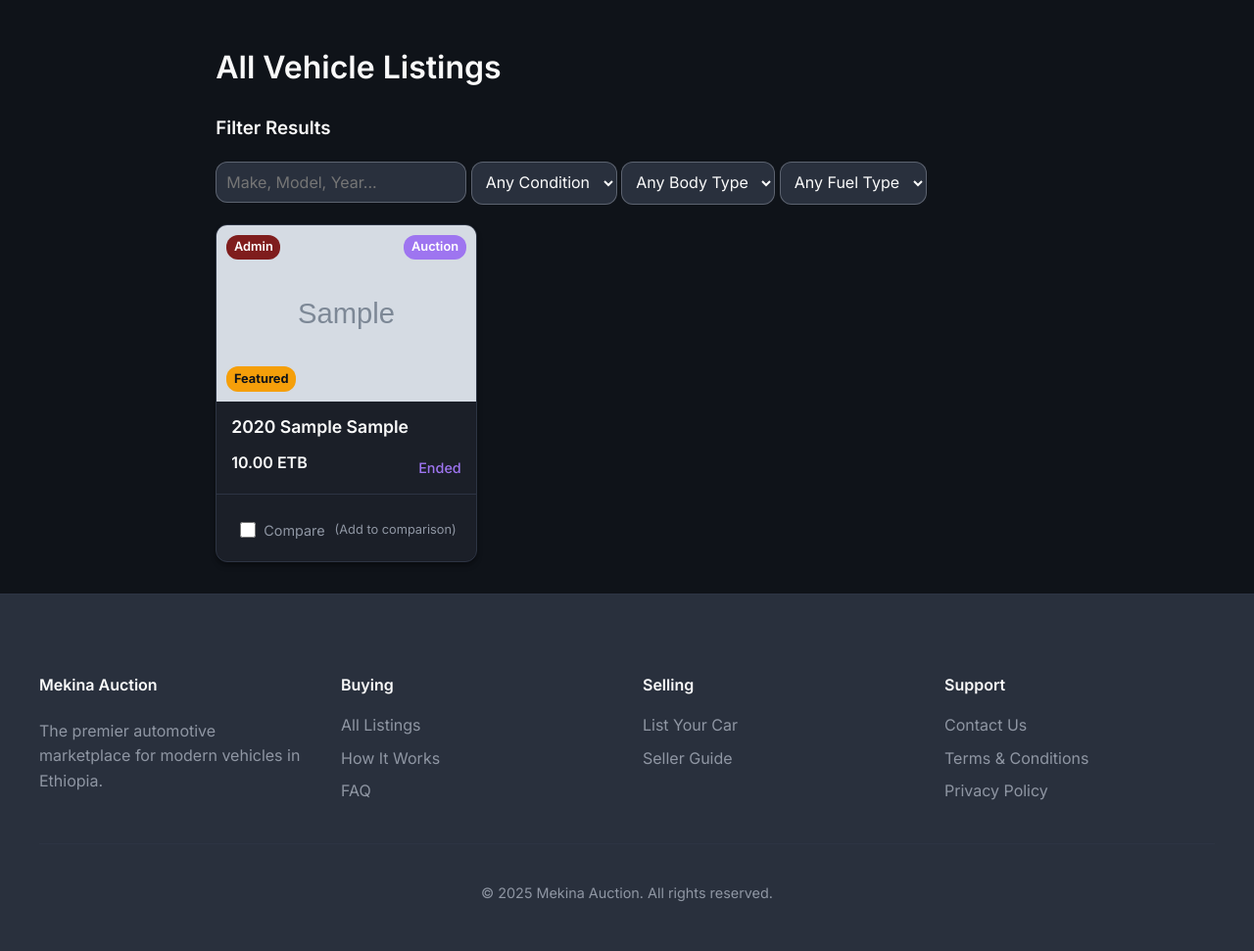
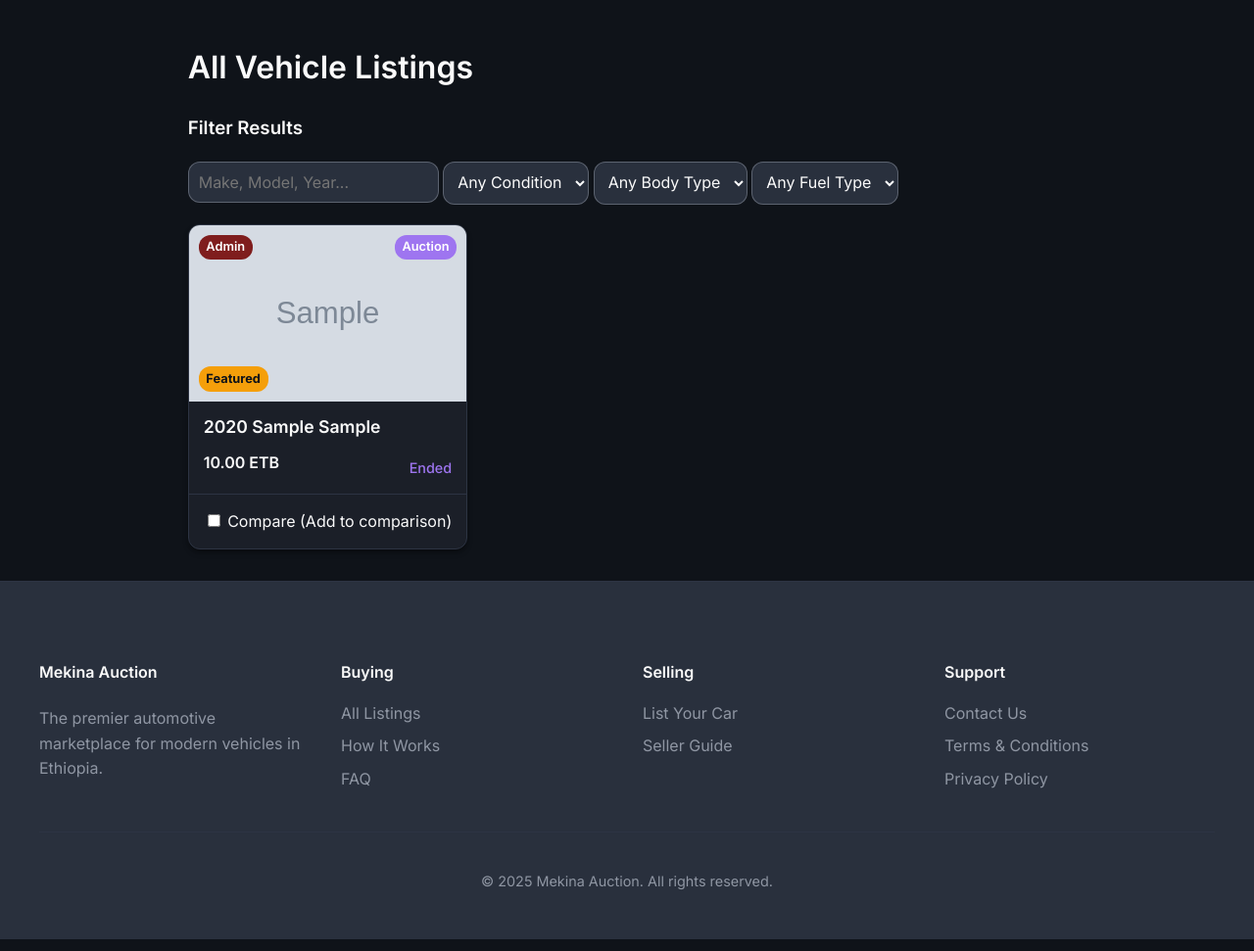
Before and after one commit to amenelu/mekina, a Flask app: page /all-listings in a window 1280 px wide. Shown: the part 63-1034 px from the top of the page at 98% size. Run offline with Flask 3, Linux system fonts and the light colour scheme; tables that the repository leaves empty hold one stand-in row (values such as "Sample post"); grey boxes marked "Sample" are stand-in pictures; some libraries are stand-ins or nearby versions.

Commit message:
feat(ui): changes to the comparison tool

```diff
--- a/car-auction-mvp/static/css/style.css
+++ b/car-auction-mvp/static/css/style.css
@@ -2181,118 +2181,6 @@ nav a.active {
     font-size: 2rem;
   }
 }
-/* --- Comparison Tool --- */
-.compare-container {
-  display: flex;
-  align-items: center;
-  gap: 5px;
-  margin-top: 5px; /* Adjust margin */
-  padding: 5px; /* Add padding to increase clickable area */
-  border-radius: calc(var(--radius) / 2);
-}
-
-.compare-description {
-  font-size: 0.8em;
-  color: hsl(var(--muted-foreground));
-  margin-left: 5px;
-}
-
-.compare-container label {
-  font-size: 0.9em;
-  color: hsl(var(--muted-foreground));
-  cursor: pointer;
-  vertical-align: middle; /* Align with larger checkbox */
-}
-
-.compare-checkbox {
-  accent-color: hsl(var(--accent));
-  width: 1.2em; /* Make checkbox slightly larger */
-  height: 1.2em;
-  vertical-align: middle;
-}
-.comparison-bar {
-  position: fixed;
-  bottom: 0;
-  left: 0;
-  width: 100%;
-  background-color: hsl(var(--card));
-  border-top: 1px solid hsl(var(--border));
-  padding: 0.25rem 0; /* Further reduced padding */
-  z-index: 999;
-  box-shadow: 0 -4px 15px hsl(var(--background)/0.5);
-  transition: all 0.3s ease-in-out; /* Smooth appearance */
-}
-
-.comparison-content #comparison-count {
-  font-weight: 500;
-  font-size: 0.8rem; /* Further reduced font size */
-}
-
-.comparison-actions {
-  display: flex;
-  align-items: center;
-  gap: 0.5rem; /* Further reduced gap */
-}
-
-.comparison-actions .btn {
-  padding: 4px 10px;
-  font-size: 0.8rem;
-}
-
-/* --- Comparison Page --- */
-.comparison-table {
-  width: 100%;
-  border-collapse: collapse;
-  margin-top: 2rem;
-  font-size: 0.95em;
-}
-
-.comparison-table th, .comparison-table td {
-  padding: 1rem;
-  text-align: center;
-  border: 1px solid hsl(var(--border));
-  vertical-align: middle;
-}
-
-.comparison-table th {
-  background-color: hsl(var(--secondary));
-  font-weight: 600;
-}
-
-.comparison-table thead th:first-child {
-  text-align: left;
-  background-color: transparent;
-  border: none;
-}
-
-.comparison-table tbody td:first-child {
-  text-align: left;
-  font-weight: 600;
-}
-
-.comparison-image {
-  width: 150px;
-  height: 110px;
-  object-fit: cover;
-  border-radius: var(--radius);
-  margin-bottom: 0.5rem;
-  display: block;
-  margin-left: auto;
-  margin-right: auto;
-}
-
-.best-value {
-  background-color: hsl(var(--success) / 0.15) !important;
-  border: 1px solid hsl(var(--success));
-  font-weight: 700;
-}
-
-.best-value-badge {
-  display: block;
-  font-size: 0.8em;
-  color: hsl(var(--success));
-  margin-top: 0.25rem;
-}
 /* --- Rating Submission Section --- */
 .rating-submission-section {
   padding-top: 2rem;
```
